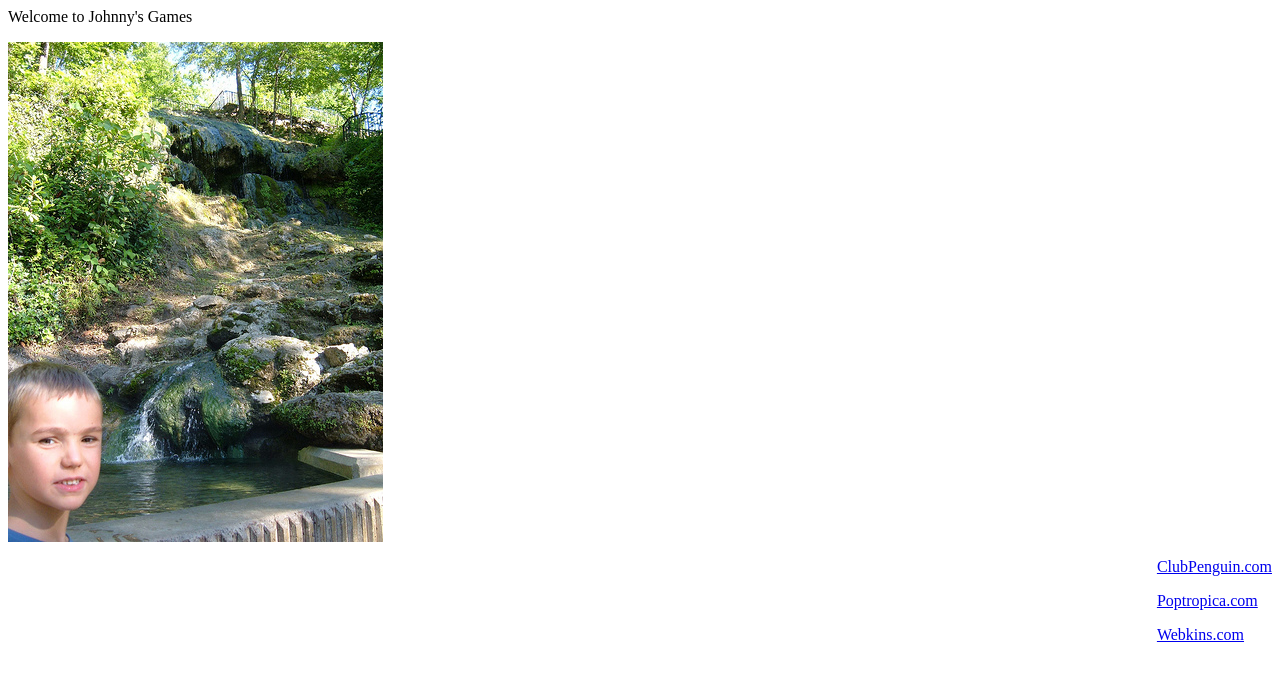
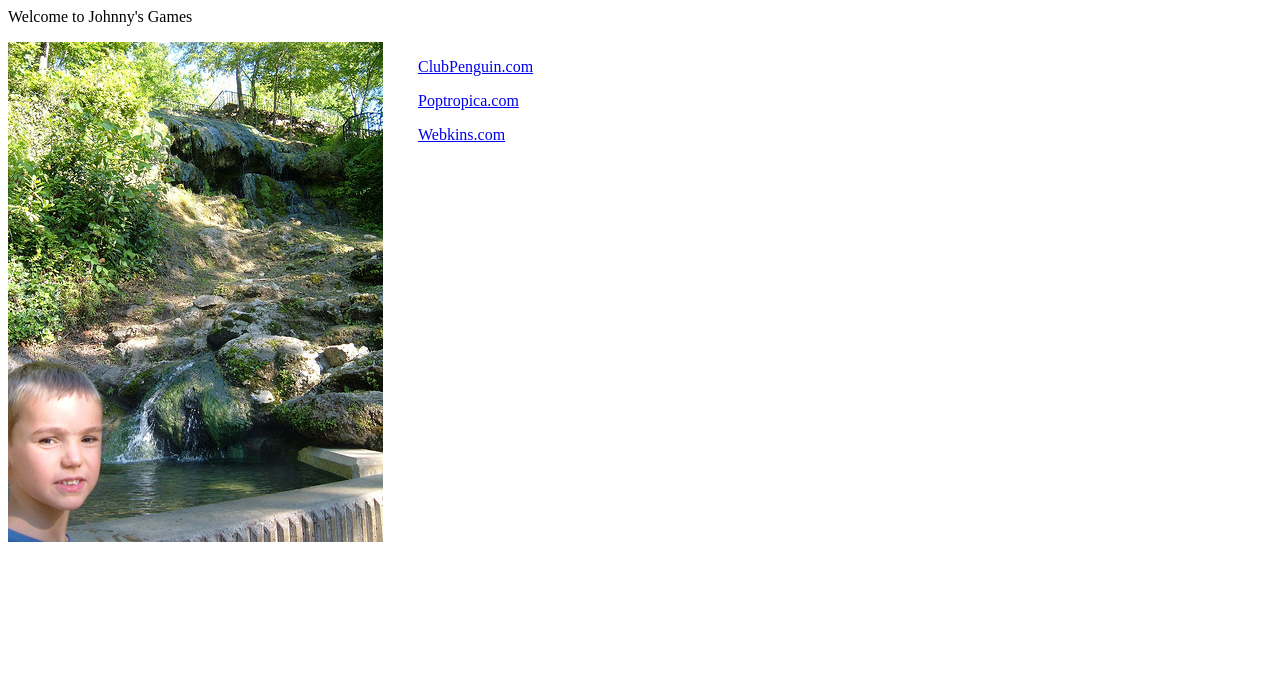
Before and after one commit to johnnysgames/johnnysgames.github.com, a plain HTML site: page index.html in a window 1280 px wide. Drawn offline with Linux system fonts and the light colour scheme.

Commit message:
fixed layout

```diff
--- a/index.html
+++ b/index.html
@@ -1,9 +1,9 @@
 <p>Welcome to Johnny's Games</p>
-<div>
-<div>
+<div style="width:600px;">
+<div style="width:400px; float:left;">
   <img src="/images/2507171034_0ef401fe66.jpg">
 </div>
-<div style="float:right;">
+<div style="width:190px; float:right;">
   <p>
     <a href="http://clubpenguin.com">ClubPenguin.com</a>
   </p>
```
